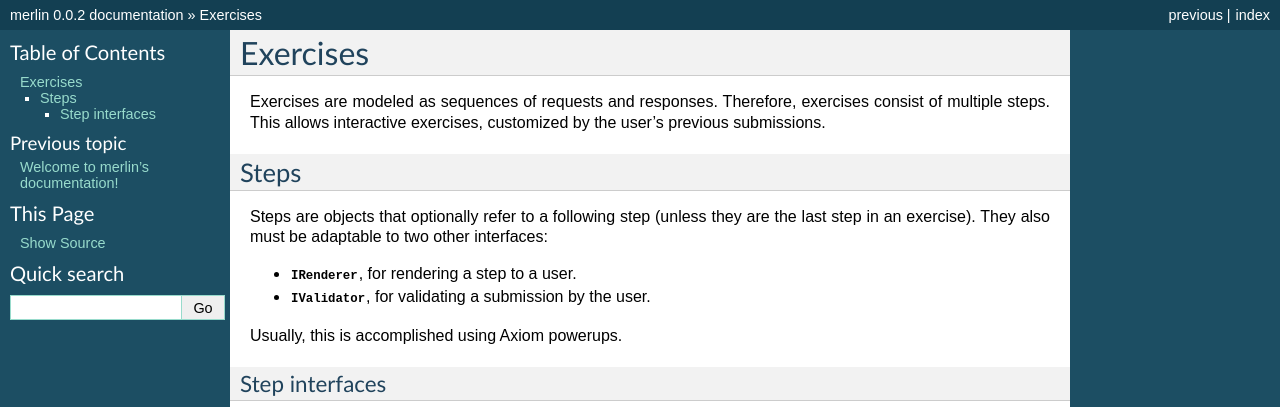
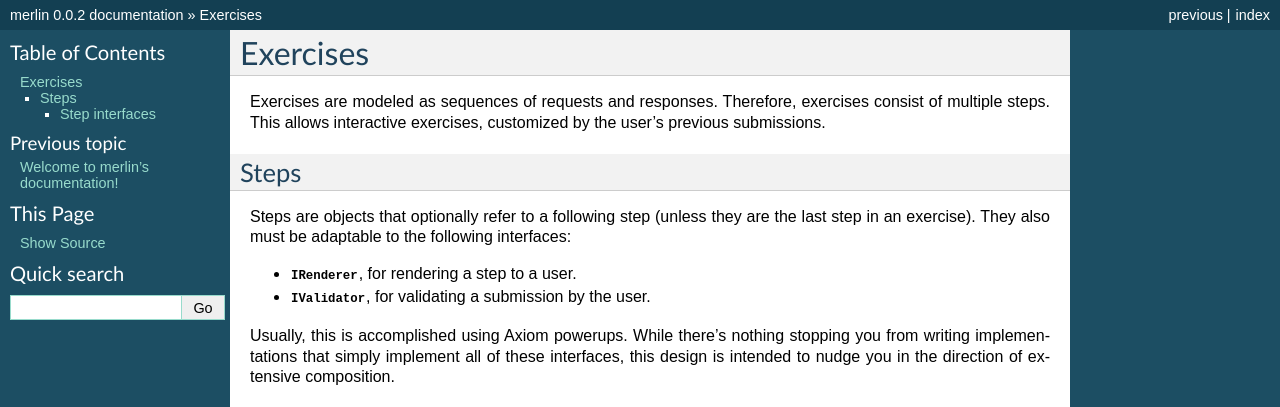
Before and after one commit to crypto101/merlyn, a Sphinx documentation site: the page built from docs/exercises.rst, in a window 1280 px wide, cut to the strip 0-407 px from the top of the page. Built offline with Sphinx 7.4.7, drawn with Linux system fonts in a browser that asks for light colours; the version number is read from the project's files by our own code.

Commit message:
Add notes about composition to docs

```diff
--- a/docs/exercises.rst
+++ b/docs/exercises.rst
@@ -10,15 +10,18 @@ Steps
 =====
 
 Steps are objects that optionally refer to a following step (unless
-they are the last step in an exercise). They also must be adaptable to
-two other interfaces:
+they are the last step in an exercise). They also must be adaptable
+to the following interfaces:
 
 - :py:class:`IRenderer<merlin.interfaces.IRenderer>`, for rendering a
   step to a user.
 - :py:class:`IValidator<merlin.interfaces.IValidator>`, for validating
   a submission by the user.
 
-Usually, this is accomplished using Axiom powerups.
+Usually, this is accomplished using Axiom powerups. While there's
+nothing stopping you from writing implementations that simply
+implement all of these interfaces, this design is intended to nudge
+you in the direction of extensive composition.
 
 Step interfaces
 ---------------
```
